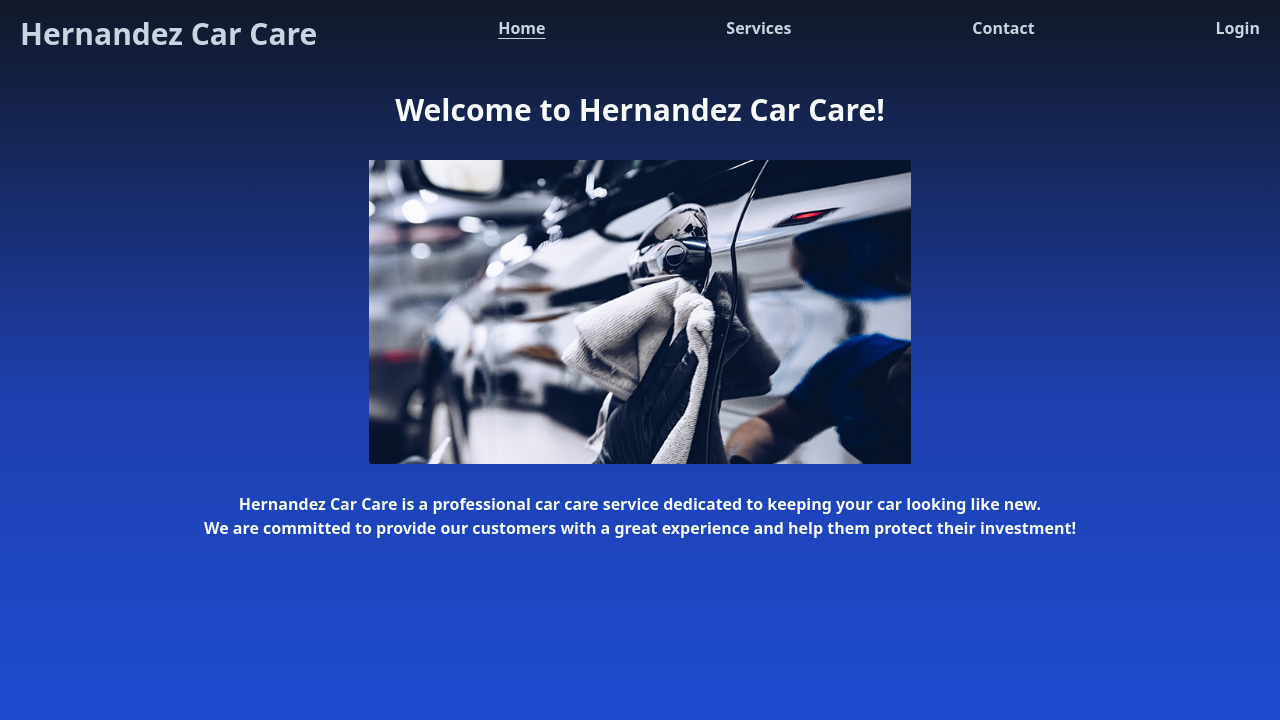
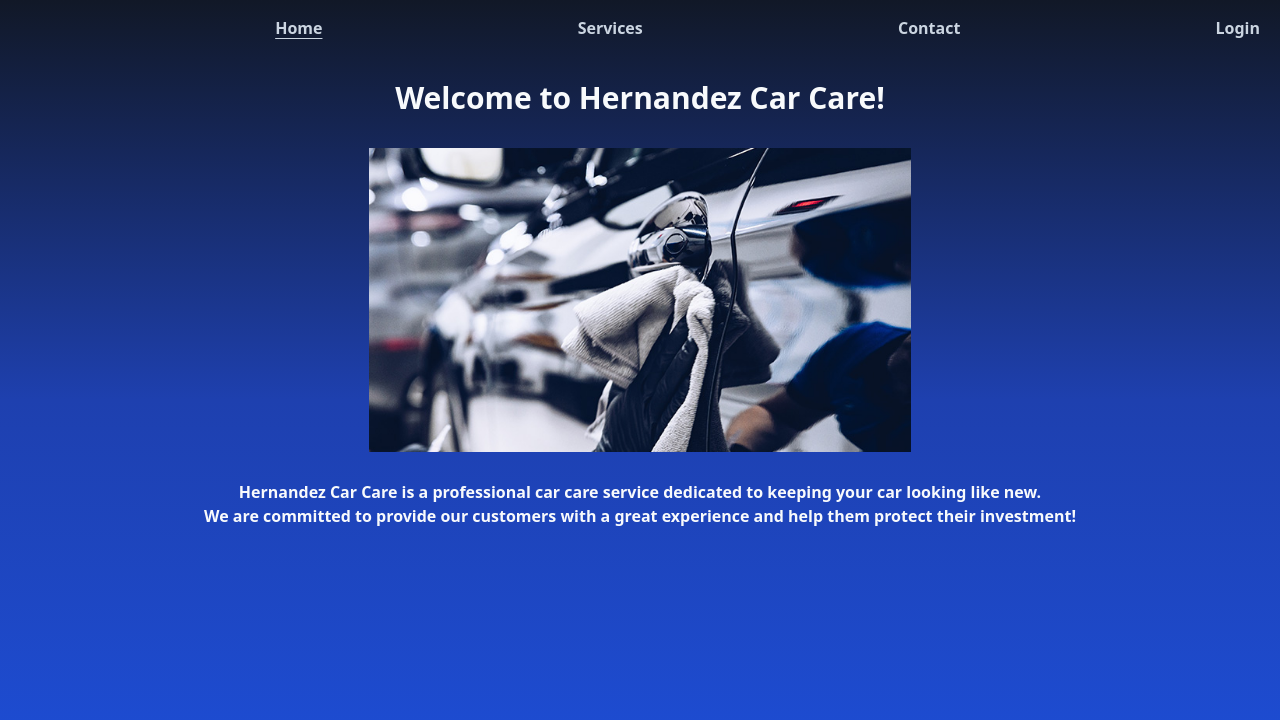
Before and after one commit to alonso-hdz17/final-project, a Vue app: page / in a window 1280 px wide. Shown: the top 720 px of the page. Built offline with nearby package versions, Linux system fonts and the light colour scheme.

Commit message:
added .env file

```diff
--- a/src/components/NavMenu.vue
+++ b/src/components/NavMenu.vue
@@ -1,6 +1,15 @@
+<script setup>
+import { ref } from 'vue'
+const brand = ref(import.meta.env.VITE_APP_NAME)
+</script>
+
 <template>
   <nav>
-    <div class="title">Hernandez Car Care</div>
+    <div class="title">
+      <RouterLink :to="{ name: 'Home' }" class="brand">
+        <span class="brand-title">{{ brand }}</span>
+      </RouterLink>
+    </div>
     <div class="menu-item"><router-link :to="{ name: 'Home' }">Home</router-link></div>
     <div class="menu-item"><router-link :to="{ name: 'Services' }">Services</router-link></div>
     <div class="menu-item"><router-link :to="{ name: 'Contact' }">Contact</router-link></div>
```
Also changed, not shown: 1 other file (tests, documents, lock files or other folders).
